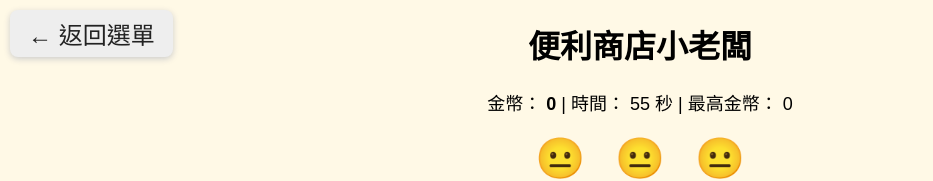
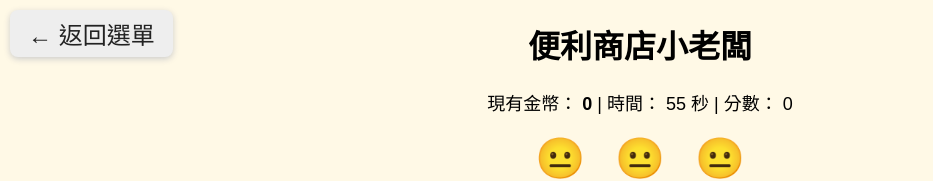
Before and after one commit to qpooqp899/study666, a plain HTML site: page store-game/index.html in a window 1280 px wide. Shown: the top 181 px of the page, without its empty margins (0-933 px from the left). Drawn offline with Linux system fonts and the light colour scheme.

Commit message:
Add files via upload

```diff
--- a/store-game/index.html
+++ b/store-game/index.html
@@ -90,11 +90,11 @@
 <h1>便利商店小老闆</h1>
 
 <div id="status">
-  金幣：
+  現有金幣：
   <span id="coins">0</span> |
   時間：
   <span id="timer">60</span> 秒 |
-  最高金幣：
+  分數：
   <span id="highscore">0</span>
 </div>
 
```
